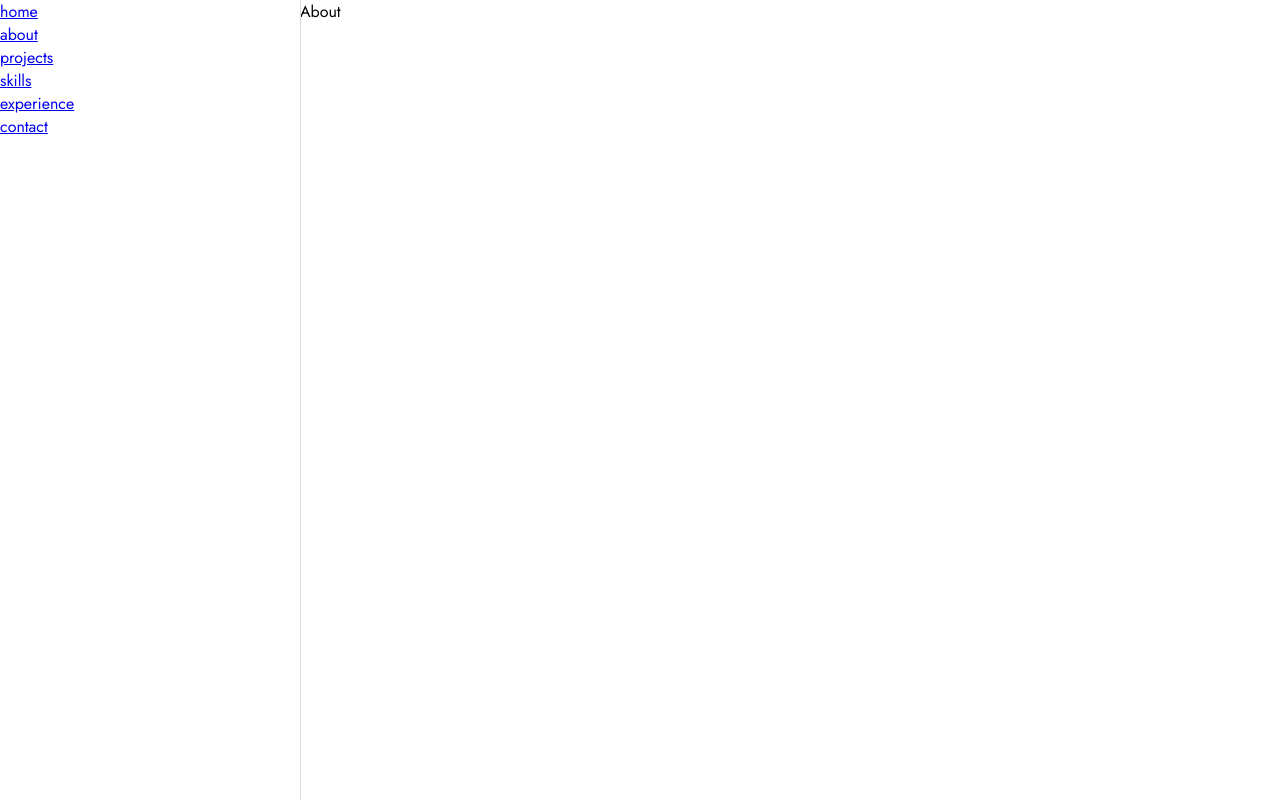
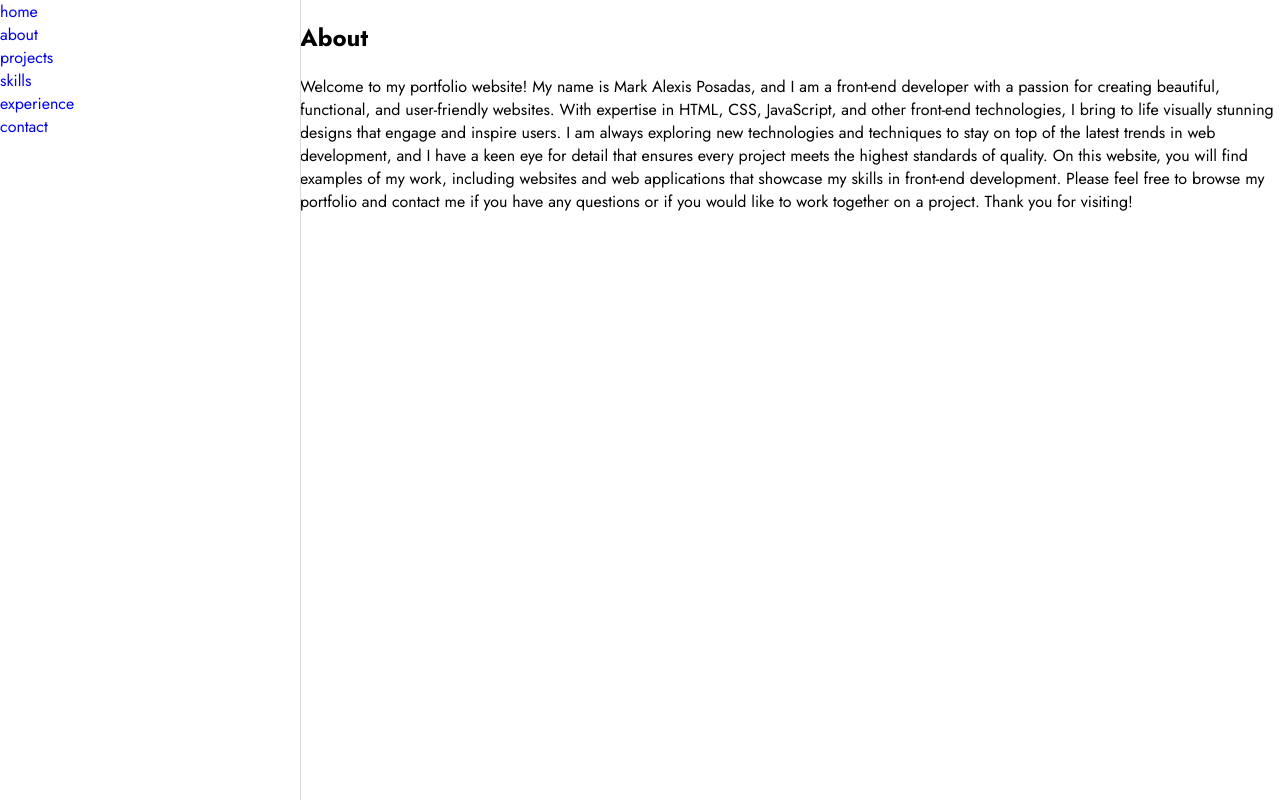
Before and after one commit to Mark-Alexis-Posadas/brand, a React (Vite) app: page /about in a window 1280 px wide. Built offline with nearby package versions, Linux system fonts and the light colour scheme.

Commit message:
added wrapper and page title

```diff
--- a/src/components/about/About.jsx
+++ b/src/components/about/About.jsx
@@ -1,5 +1,27 @@
+import { StyledWrapper } from "../../globalStyles";
+
 const About = () => {
-  return <div>About</div>;
+  return (
+    <section>
+      <StyledWrapper>
+        <h1>About</h1>
+        <p>
+          Welcome to my portfolio website! My name is Mark Alexis Posadas, and I
+          am a front-end developer with a passion for creating beautiful,
+          functional, and user-friendly websites. With expertise in HTML, CSS,
+          JavaScript, and other front-end technologies, I bring to life visually
+          stunning designs that engage and inspire users. I am always exploring
+          new technologies and techniques to stay on top of the latest trends in
+          web development, and I have a keen eye for detail that ensures every
+          project meets the highest standards of quality. On this website, you
+          will find examples of my work, including websites and web applications
+          that showcase my skills in front-end development. Please feel free to
+          browse my portfolio and contact me if you have any questions or if you
+          would like to work together on a project. Thank you for visiting!
+        </p>
+      </StyledWrapper>
+    </section>
+  );
 };
 
 export default About;
--- a/src/components/contact/Contact.jsx
+++ b/src/components/contact/Contact.jsx
@@ -1,5 +1,12 @@
+import { StyledWrapper } from "../../globalStyles";
 const Contact = () => {
-  return <div>Contact</div>;
+  return (
+    <section>
+      <StyledWrapper>
+        <h1>Contact</h1>
+      </StyledWrapper>
+    </section>
+  );
 };
 
 export default Contact;
--- a/src/components/experience/Experience.jsx
+++ b/src/components/experience/Experience.jsx
@@ -1,5 +1,12 @@
+import { StyledWrapper } from "../../globalStyles";
 const Experience = () => {
-  return <div>Experience</div>;
+  return (
+    <section>
+      <StyledWrapper>
+        <h1>Experience</h1>
+      </StyledWrapper>
+    </section>
+  );
 };
 
 export default Experience;
--- a/src/components/home/Home.jsx
+++ b/src/components/home/Home.jsx
@@ -1,5 +1,17 @@
+import { StyledWrapper } from "../../globalStyles";
+
 const Home = () => {
-  return <div>Home</div>;
+  return (
+    <section>
+      <StyledWrapper>
+        <h1>Hello! I&apos;m Mark Alexis Posadas</h1>
+        <p>
+          I am a front-end developer with a passion for creating beautiful,
+          functional, and user-friendly websites.
+        </p>
+      </StyledWrapper>
+    </section>
+  );
 };
 
 export default Home;
--- a/src/components/projects/Projects.jsx
+++ b/src/components/projects/Projects.jsx
@@ -1,5 +1,12 @@
+import { StyledWrapper } from "../../globalStyles";
 const Projects = () => {
-  return <div>Projects</div>;
+  return (
+    <section>
+      <StyledWrapper>
+        <h1>Projects</h1>
+      </StyledWrapper>
+    </section>
+  );
 };
 
 export default Projects;
--- a/src/components/skills/Skills.jsx
+++ b/src/components/skills/Skills.jsx
@@ -1,5 +1,12 @@
+import { StyledWrapper } from "../../globalStyles";
 const Skills = () => {
-  return <div>Skills</div>;
+  return (
+    <section>
+      <StyledWrapper>
+        <h1>Skills</h1>
+      </StyledWrapper>
+    </section>
+  );
 };
 
 export default Skills;
--- a/src/globalStyles.js
+++ b/src/globalStyles.js
@@ -11,6 +11,11 @@ export const StyledMain = styled.main`
   margin-left: 300px;
 `;
 
+export const StyledWrapper = styled.div`
+  max-width: 1200px;
+  margin: auto;
+`;
+
 const GlobalStyle = createGlobalStyle`
   html,body {
     font-family: "Jost", sans-serif;
@@ -19,11 +24,18 @@ const GlobalStyle = createGlobalStyle`
     box-sizing: border-box;
   }
 
+
+
   ul {
     list-style: none;
     margin: 0;
     padding: 0;
   }
+
+  a {
+    text-decoration: none;
+  }
+
 `;
 
 export default GlobalStyle;
```
